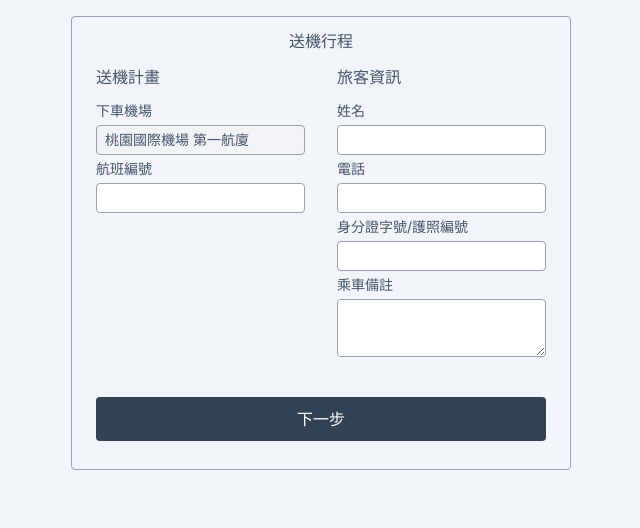
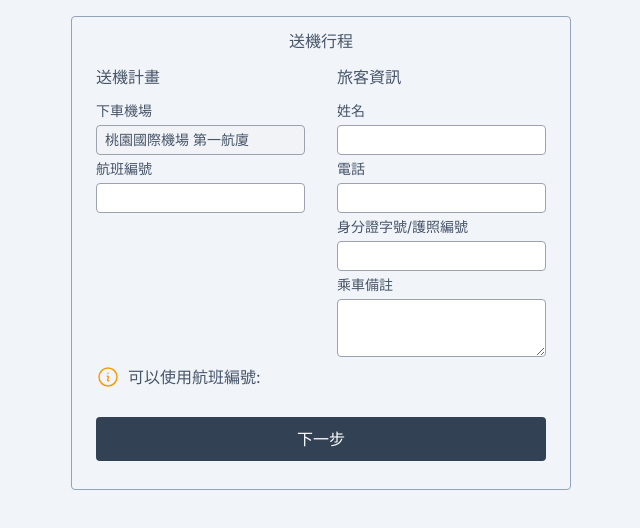
Before and after one commit to AllenLin0321/itinerary, a Next.js app: page / in a window 1280 px wide. Shown: the top 528 px of the page, without its empty margins (319-959 px from the left). Built offline with nearby package versions, Linux system fonts and the light colour scheme; no server answers.

Commit message:
feat: add submit function check

```diff
--- a/package.json
+++ b/package.json
@@ -10,7 +10,7 @@
   },
   "dependencies": {
     "@hookform/error-message": "^2.0.1",
-    "@tanstack/react-query": "^5.28.14",
+    "@tanstack/react-query": "^5.29.0",
     "axios": "^1.6.8",
     "next": "14.1.4",
     "react": "^18",
--- a/src/app/App.tsx
+++ b/src/app/App.tsx
@@ -5,11 +5,18 @@ import Label from "./components/Label";
 import Button from "./components/Button";
 import Input from "./components/Input";
 import ERROR_MESSAGES from "@/app/constants/errorMessages";
-import { getItineraryApi } from "@/app/apis/index";
+import { getItineraryApi, getAllItineraryApi } from "@/app/apis/index";
 import CheckCircleIcon from "@/app/icons/CheckCircleIcon";
+import InformationIcon from "@/app/icons/InformationIcon";
+import { useQuery } from "@tanstack/react-query";
 
 export default function App() {
   const [itinerary, setItinerary] = useState(null);
+
+  const { data: allItineraryData } = useQuery({
+    queryKey: ["allItinerary"],
+    queryFn: getAllItineraryApi,
+  });
 
   const {
     register,
@@ -17,21 +24,34 @@ export default function App() {
     formState: { errors },
     getValues,
     setValue,
+    reset,
   } = useForm({
     defaultValues: {
       airport: "桃園國際機場 第一航廈",
     },
   });
 
-  const onSubmit = async ({ flight }) => {
-    const airlineID = flight.substr(0, 2);
-    const flightNumber = flight.substr(2);
+  const getFightDetail = () => {
+    const flight = getValues("flight");
+    const airlineID = flight.slice(0, 2);
+    const flightNumber = flight.slice(2);
+    return { airlineID, flightNumber };
+  };
+
+  const onSubmit = async () => {
+    const { airlineID, flightNumber } = getFightDetail();
 
     const { data: itineraryData } = await getItineraryApi({
       airlineID,
       flightNumber,
     });
     setItinerary(itineraryData);
+  };
+
+  const getHintItineray = (data) => {
+    if (!data) return "";
+    const firstItineray = data.data[0];
+    return firstItineray.AirlineID + firstItineray.FlightNumber;
   };
 
   return (
@@ -118,12 +138,26 @@ export default function App() {
           </Label>
         </div>
       </div>
-
-      <Button className='mt-10 mb-5'>下一步</Button>
+      <p className='text-slate-600 my-2 flex gap-2'>
+        <InformationIcon />
+        可以使用航班編號: {getHintItineray(allItineraryData)}
+      </p>
+      {!itinerary && <Button className='my-5'>下一步</Button>}
       {Array.isArray(itinerary) && itinerary?.length > 0 && (
-        <div className='flex gap-2'>
-          <CheckCircleIcon />
-          <span className='text-slate-600'>完成送機行程</span>
+        <div className='flex flex-col gap-2'>
+          <div className='flex gap-2'>
+            <CheckCircleIcon />
+            <span className='text-slate-600'>完成送機行程</span>
+          </div>
+          <Button
+            className='my-2'
+            onClick={() => {
+              setItinerary(null);
+              reset();
+            }}
+          >
+            再次填寫
+          </Button>
         </div>
       )}
       {Array.isArray(itinerary) && itinerary?.length === 0 && (
@@ -132,8 +166,24 @@ export default function App() {
           <p>
             請確認航班資訊、起飛時間等。你也可以直接填寫此航班作為機場接送資訊
           </p>
-          <Button className='my-2 '>確認航班資訊，並送出</Button>
-          <Button className='my-2 '>重新填寫</Button>
+          <Button
+            className='my-2'
+            onClick={() => {
+              const { airlineID, flightNumber } = getFightDetail();
+
+              setItinerary([{ airlineID, flightNumber }]);
+            }}
+          >
+            確認航班資訊，並送出
+          </Button>
+          <Button
+            className='my-2'
+            onClick={() => {
+              setItinerary(null);
+            }}
+          >
+            重新填寫
+          </Button>
         </div>
       )}
     </form>
--- a/src/app/apis/index.js
+++ b/src/app/apis/index.js
@@ -9,3 +9,12 @@ export const getItineraryApi = ({ airlineID, flightNumber }) => {
     },
   });
 };
+
+export const getAllItineraryApi = () => {
+  return axios.get("/v2/Air/FIDS/Airport/Departure/TPE", {
+    params: {
+      $orderby: "ScheduleDepartureTime",
+      $format: "JSON",
+    },
+  });
+};
--- a/src/app/components/Button.tsx
+++ b/src/app/components/Button.tsx
@@ -1,7 +1,8 @@
-export default function Button({ className, children }) {
+export default function Button({ className, children, ...rest }) {
   return (
     <button
       className={`text-white bg-slate-700 w-full block appearance-none px-5 py-2.5 uppercase rounded ${className}`}
+      {...rest}
     >
       {children}
     </button>
--- /dev/null
+++ b/src/app/icons/InformationIcon.tsx
@@ -0,0 +1,19 @@
+const InformationIcon = () => {
+  return (
+    <svg
+      xmlns='http://www.w3.org/2000/svg'
+      fill='none'
+      viewBox='0 0 24 24'
+      strokeWidth={1.5}
+      stroke='currentColor'
+      className='w-6 h-6 stroke-amber-500'
+    >
+      <path
+        strokeLinecap='round'
+        strokeLinejoin='round'
+        d='m11.25 11.25.041-.02a.75.75 0 0 1 1.063.852l-.708 2.836a.75.75 0 0 0 1.063.853l.041-.021M21 12a9 9 0 1 1-18 0 9 9 0 0 1 18 0Zm-9-3.75h.008v.008H12V8.25Z'
+      />
+    </svg>
+  );
+};
+export default InformationIcon;
```
Also changed, not shown: 1 other file (tests, documents, lock files or other folders).
